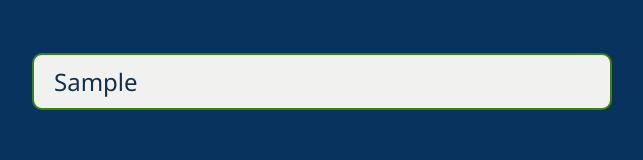
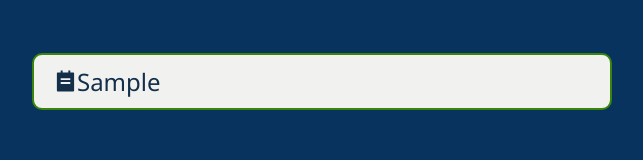
Before and after one commit to Valeriusdev/react-task-manager-app, a React (Vite) app: page / in a window 1280 px wide. Both pictures are taken after typing "Sample" into the empty fields and a click on the button "Submit". Shown: the part 140-300 px from the top of the page, without its empty margins (318-961 px from the left). Built offline with nearby package versions, Linux system fonts and the light colour scheme.

Commit message:
update Task component

```diff
--- a/src/components/Tasks/Task.jsx
+++ b/src/components/Tasks/Task.jsx
@@ -1,8 +1,10 @@
 import styles from './Task.module.css'
+import { RiTodoFill } from 'react-icons/ri'
 
 const Task = ({ task, index, deleteTask }) => {
   return (
     <div className={styles.task} onDoubleClick={() => deleteTask(index)}>
+      <RiTodoFill />
       <div className={styles.taskText}>{task}</div>
     </div>
   )
```
